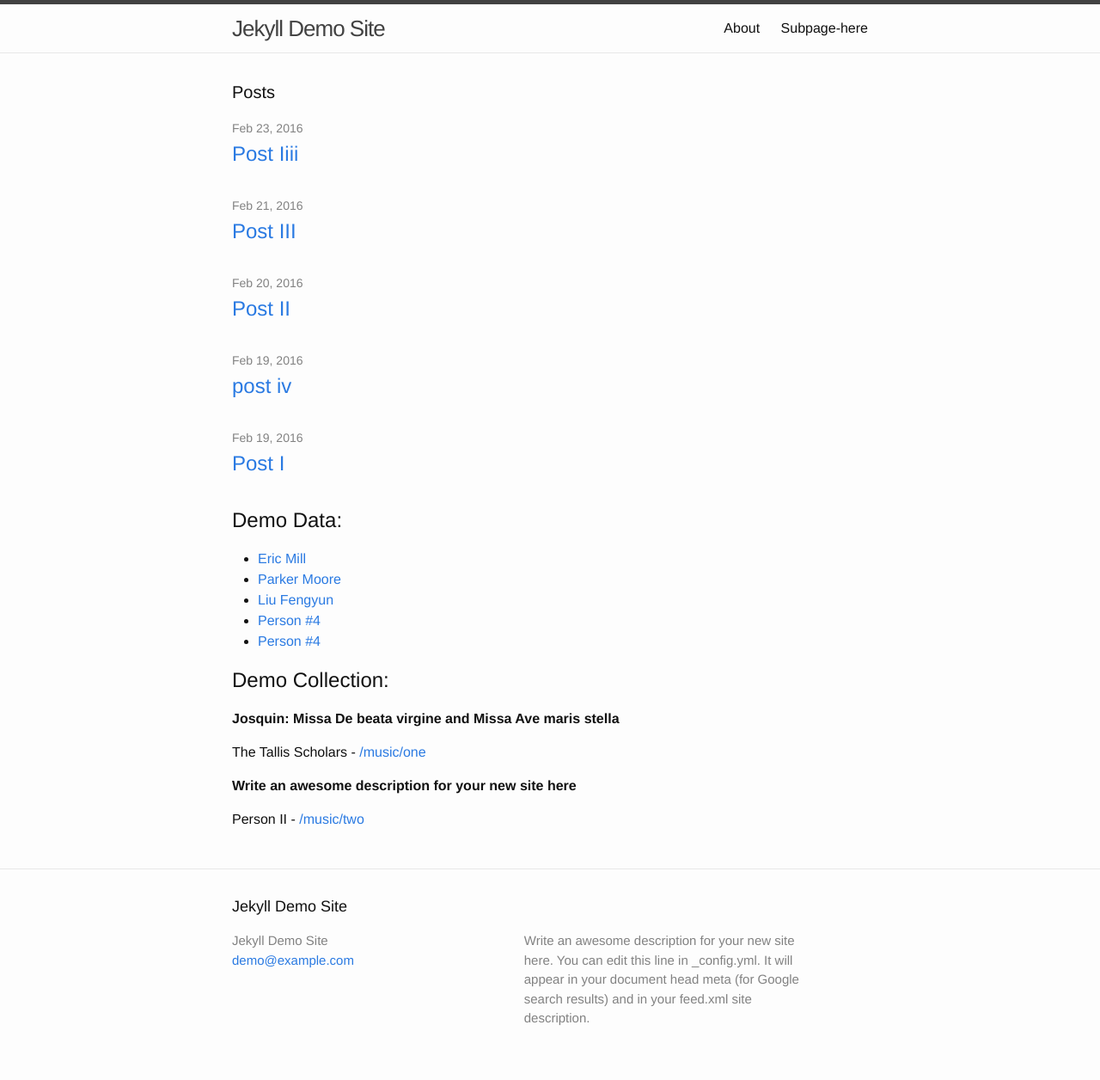
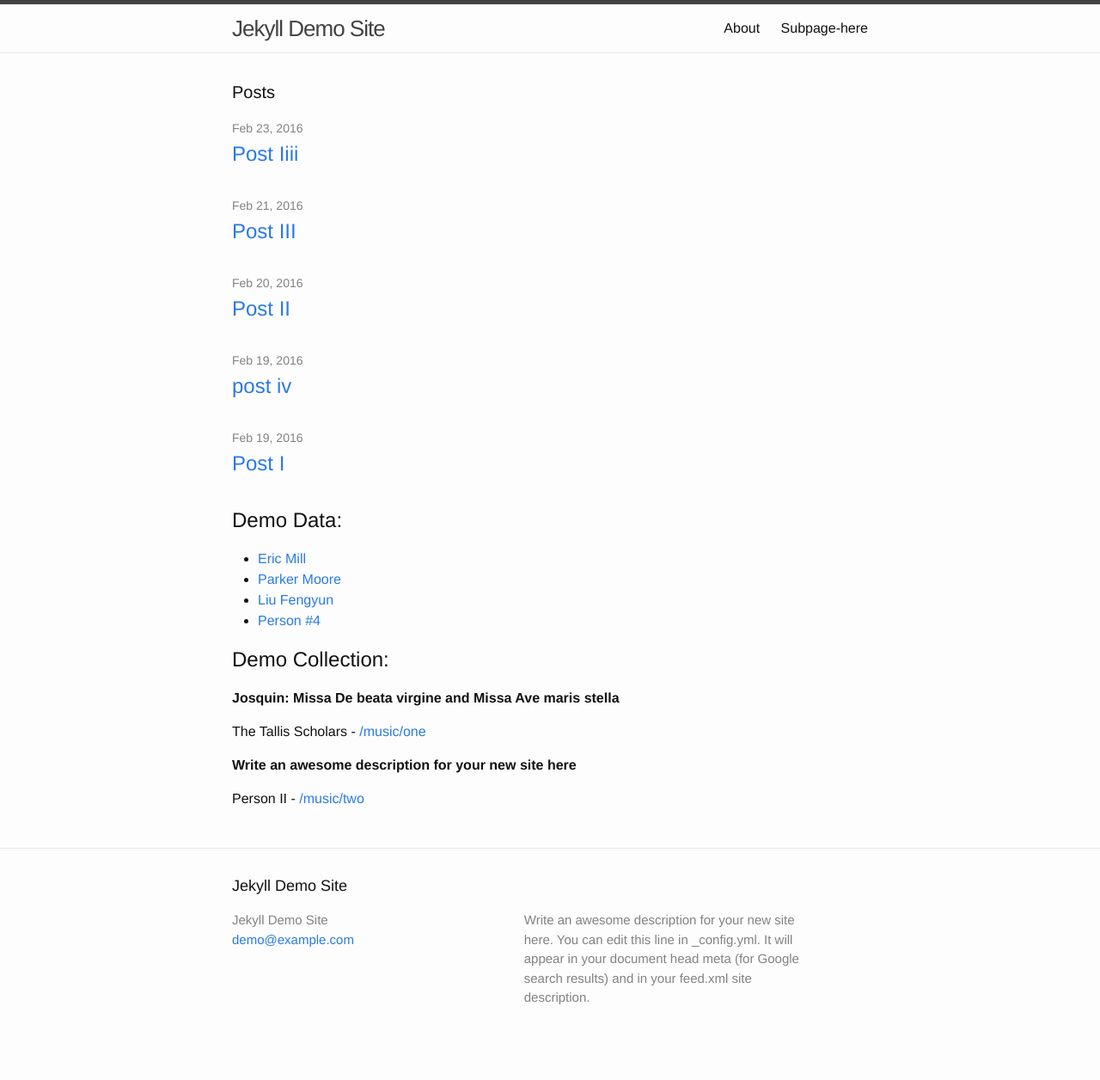
Before and after one commit to alexjohnson505/jekyll-demo, a Jekyll site: the page built from index.html, in a window 1280 px wide. Shown: the whole page at 86% size. Built offline with Jekyll 4.4.1, drawn with Linux system fonts in a browser that asks for light colours; after the commit the page ends 1232 px from its top, so only the background shows below that.

Commit message:
Updated '/_data/members.yml' via CloudCannon

```diff
--- a/_data/members.yml
+++ b/_data/members.yml
@@ -6,5 +6,3 @@
   github: liufengyun
 - name: 'Person #4'
   github: link here
-- name: 'Person #4'
-  github: link here
```
